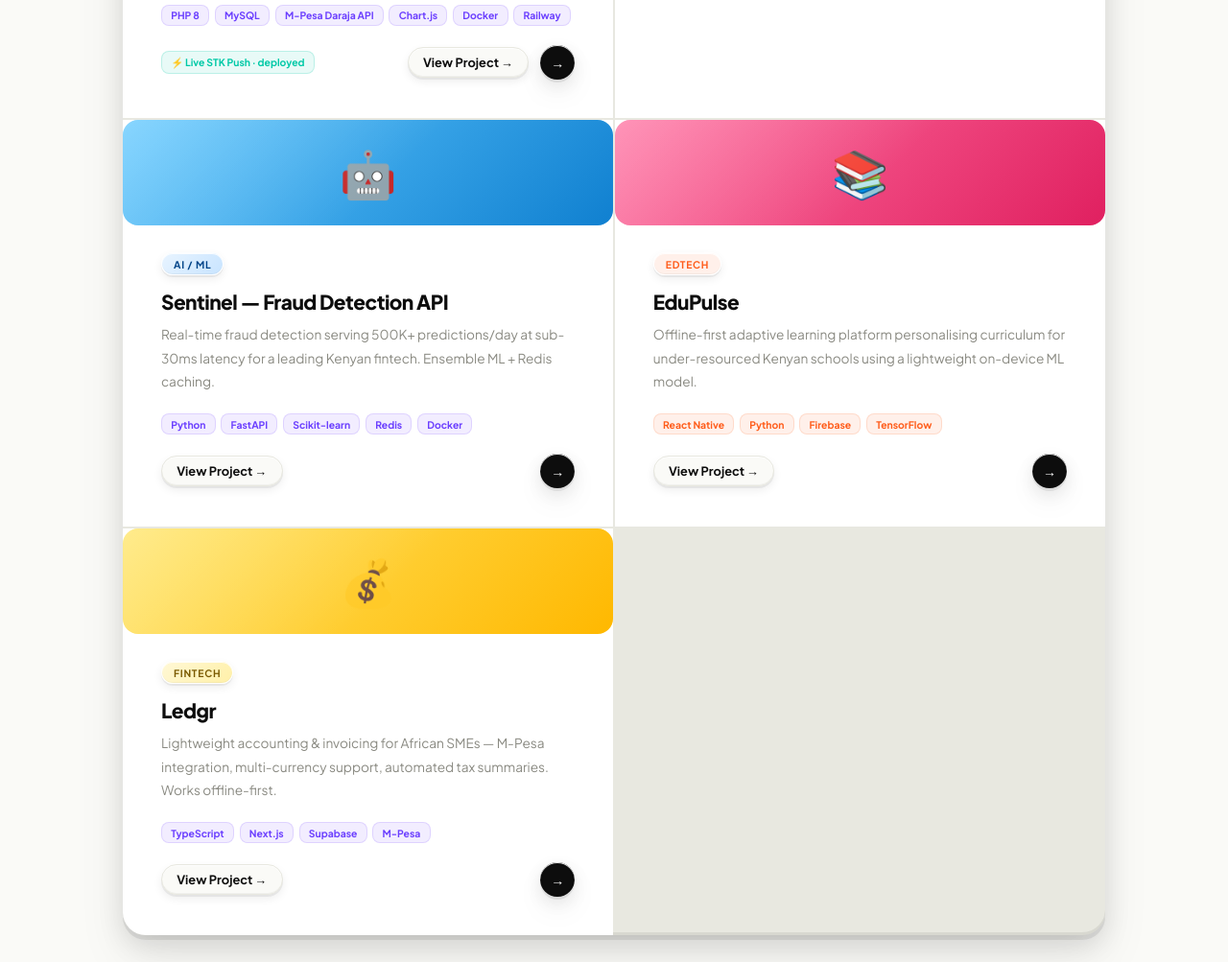
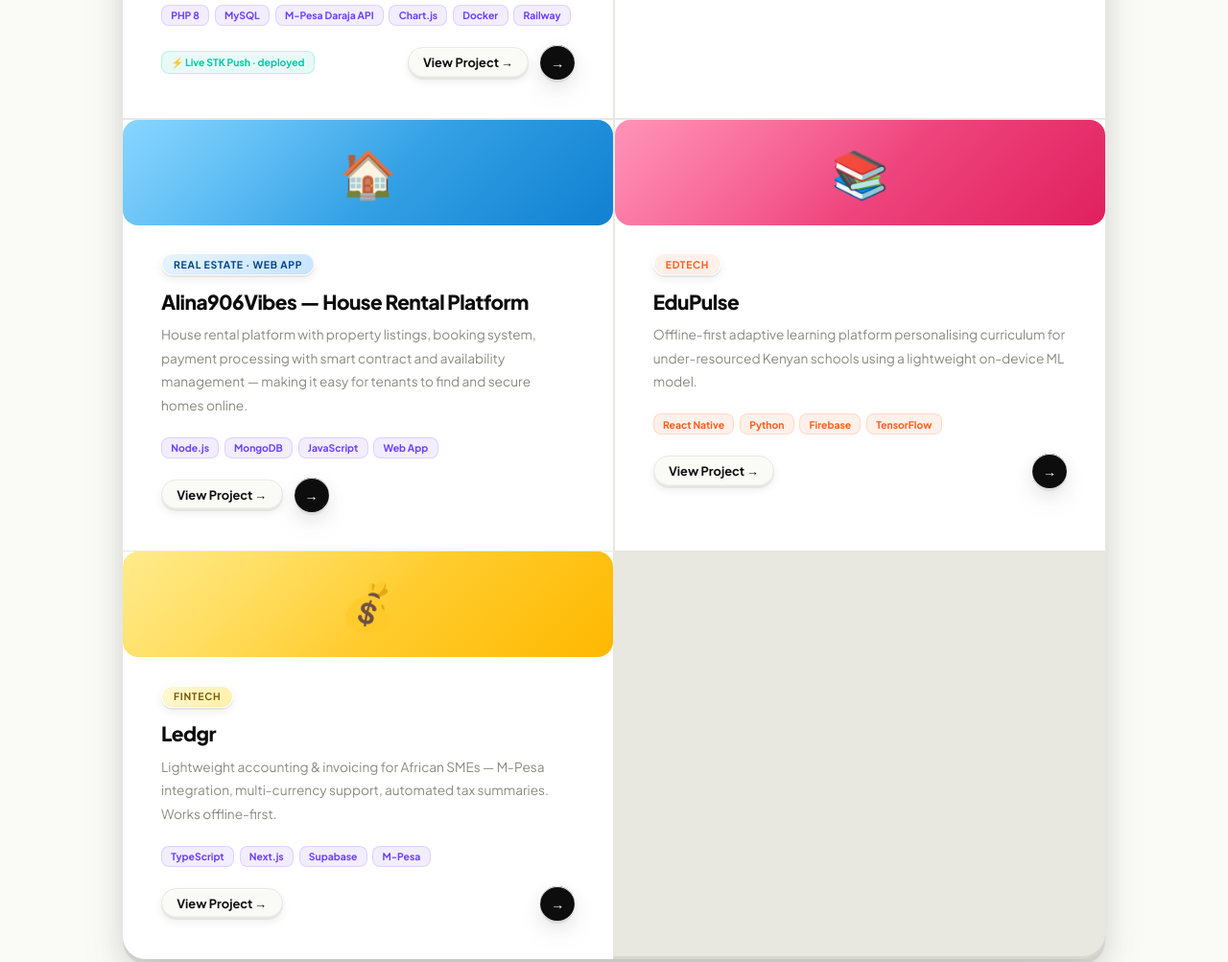
Before and after one commit to OmoshJatelo/calvince-portfolio, a plain HTML site: page index.html in a window 1280 px wide. Shown: the part 4400-5403 px from the top of the page at 96% size. Drawn offline with Linux system fonts and the light colour scheme.

Commit message:
added project deatils in index.html

```diff
--- a/index.html
+++ b/index.html
@@ -651,6 +651,11 @@
 .exp-wrap{background:var(--white);border-top:1px solid var(--border);border-bottom:1px solid var(--border)}
 .exp-list{margin-top:3.5rem;display:flex;flex-direction:column;gap:1.25rem}
 .ec{
+/* ══════════════════════════════════════════
+   EXPERIENCE  — team card rows + clay
+══════════════════════════════════════════ */
+.exp-wrap{background:var(--white);border-top:1px solid var(--border);border-bottom:1px solid var(--border)}
+.exp-
   background:var(--white);border:1.5px solid var(--border);
   border-radius:24px;padding:1.85rem 2rem;
   display:grid;grid-template-columns:54px 1fr;gap:1.5rem;align-items:start;
@@ -1109,13 +1114,18 @@
         <div class="pc-footer"><a class="pc-link" href="#">View Project →</a><div class="work-arrow">→</div></div>
       </div>
 
-      <div class="pc reveal d1">
-        <div class="pc-banner pb-sky">🤖</div>
-        <div class="pc-cat pct-b">AI / ML</div>
-        <h3 class="pc-title">Sentinel — Fraud Detection API</h3>
-        <p class="pc-desc">Real-time fraud detection serving 500K+ predictions/day at sub-30ms latency for a leading Kenyan fintech. Ensemble ML + Redis caching.</p>
-        <div class="pc-stack"><span class="stk">Python</span><span class="stk">FastAPI</span><span class="stk">Scikit-learn</span><span class="stk">Redis</span><span class="stk">Docker</span></div>
-        <div class="pc-footer"><a class="pc-link" href="#">View Project →</a><div class="work-arrow">→</div></div>
+     <div class="pc reveal d1">
+        <div class="pc-banner" style="background:linear-gradient(135deg,#60c8ff,#1080d0);height:110px;border-radius:16px;margin:-2.5rem -2.5rem 1.75rem;display:flex;align-items:center;justify-content:center;font-size:3rem;position:relative;overflow:hidden;">🏠</div>
+        <div class="pc-cat pct-b">Real Estate · Web App</div>
+        <h3 class="pc-title">Alina906Vibes — House Rental Platform</h3>
+        <p class="pc-desc">House rental platform with property listings, booking system, payment processing with smart contract and availability management — making it easy for tenants to find and secure homes online.</p>
+        <div class="pc-stack"><span class="stk">Node.js</span><span class="stk">MongoDB</span><span class="stk">JavaScript</span><span class="stk">Web App</span></div>
+        <div class="pc-footer">
+          <div style="display:flex;align-items:center;gap:.75rem">
+            <a class="pc-link" href="https://alina906vibes.netlify.app/" target="_blank" rel="noopener">View Project →</a>
+            <div class="work-arrow">→</div>
+          </div>
+        </div>
       </div>
 
       <div class="pc reveal d2">
```
